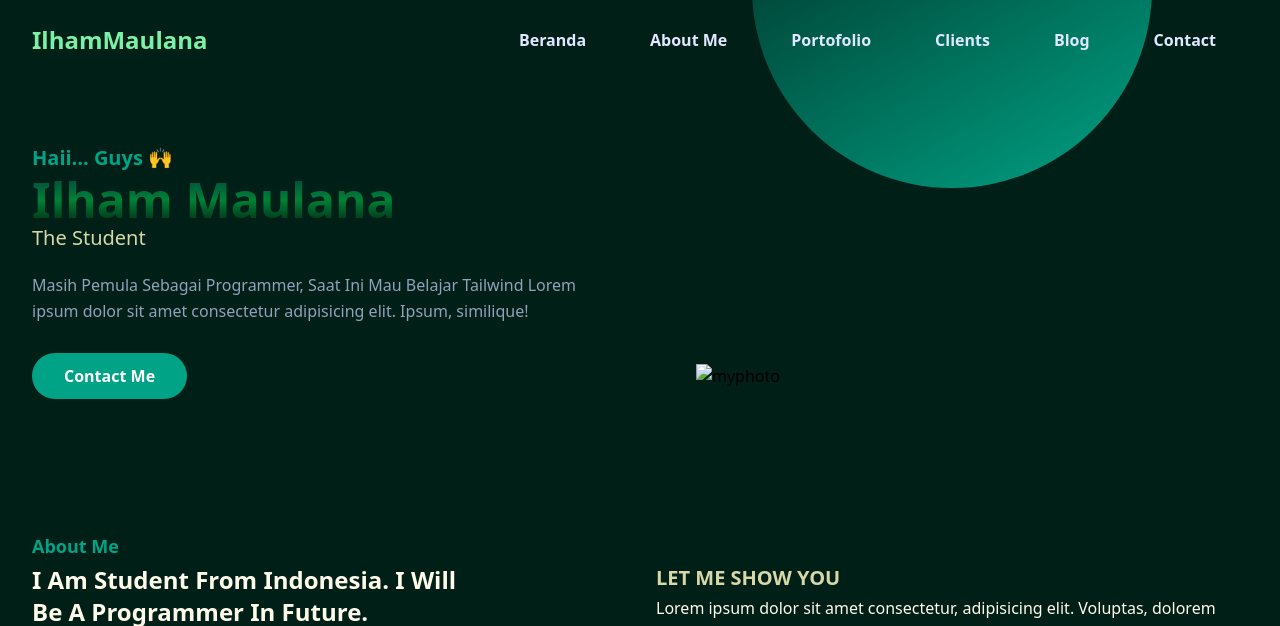
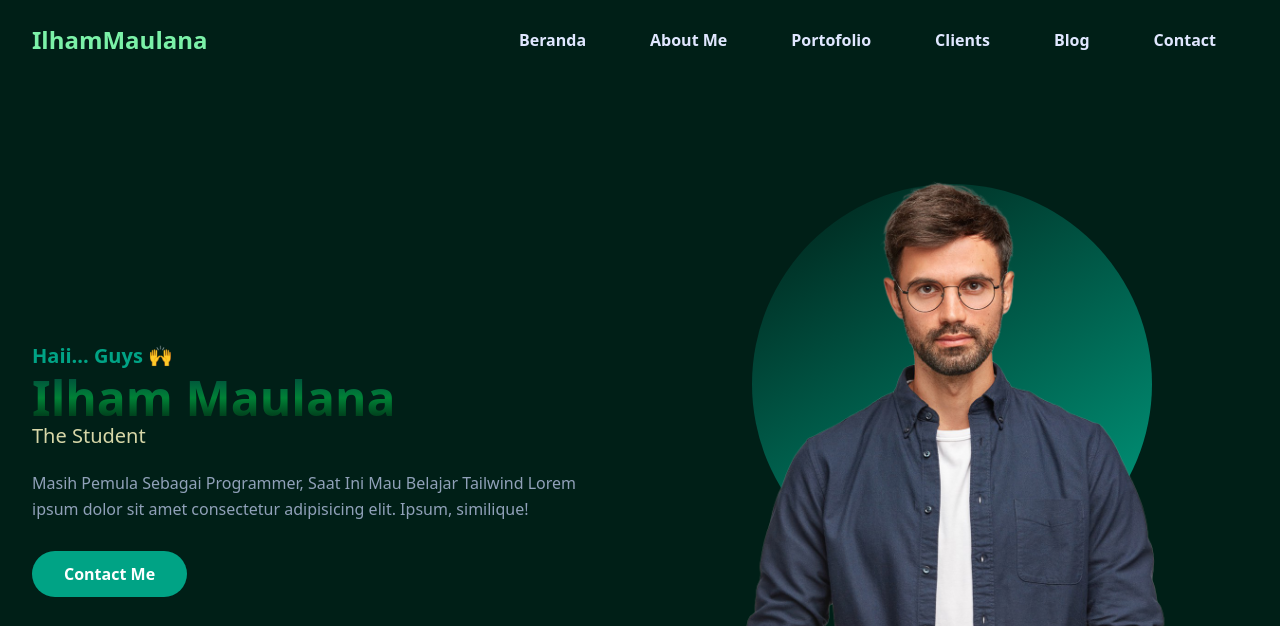
Before and after one commit to HeroMaulana07/belajar_tailwind1, a website: page index.html in a window 1280 px wide. Shown: the top 626 px of the page. Drawn offline with Linux system fonts and the light colour scheme; the site is published under a folder, as on GitHub Pages, so addresses that start at the root find nothing.

Commit message:
ubah letak gambar

```diff
--- a/index.html
+++ b/index.html
@@ -125,7 +125,7 @@
           <div class="w-full self-end px-4 lg:w-1/2">
             <div class="relative mt-10 lg:mt-0 lg:right-0">
               <img
-                src="/myfoto.png"
+                src="myfoto.png"
                 alt="myphoto"
                 class="max-w-md mx-auto lg:max-w-lg"
               />
```
